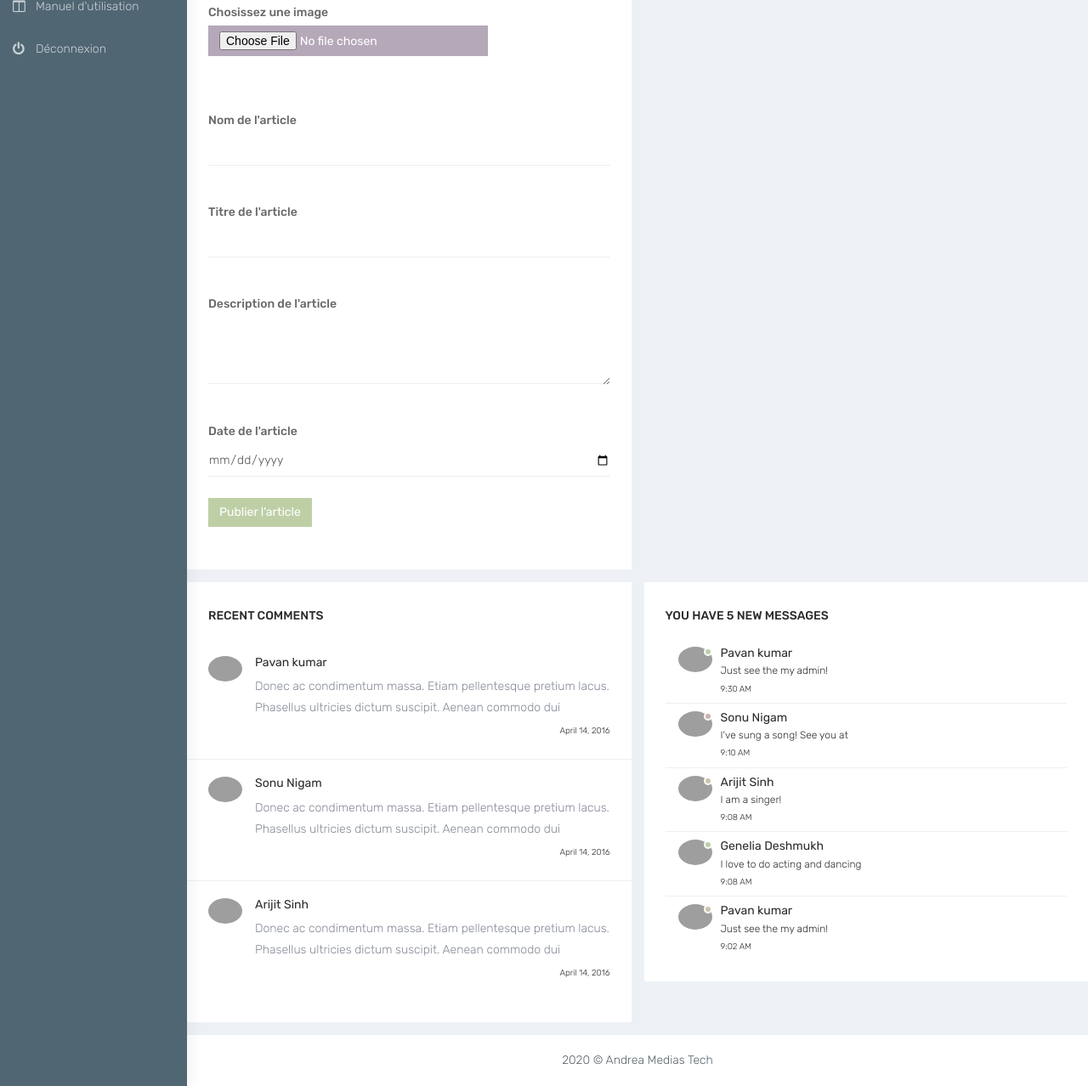
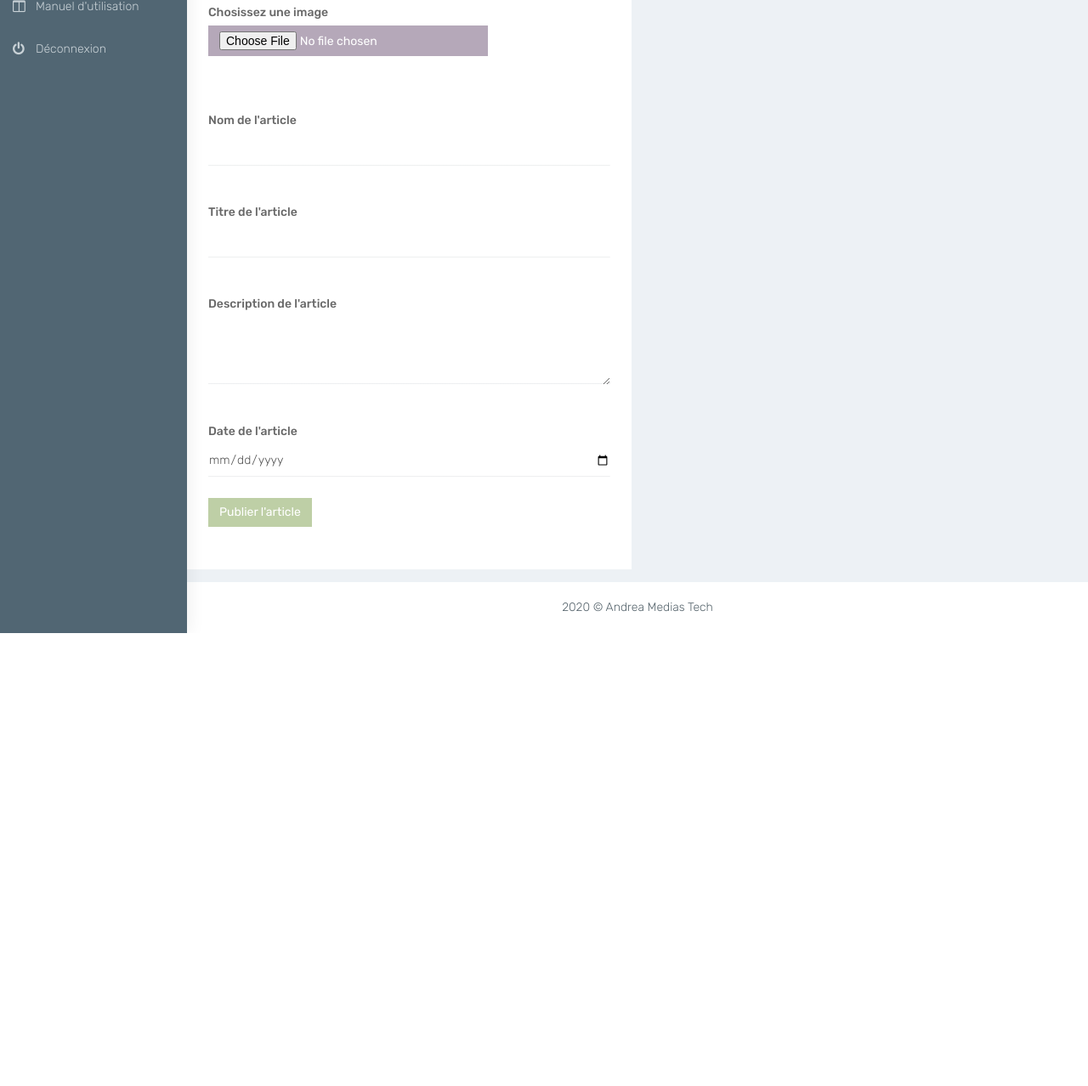
Before and after one commit to patheomwiko/dimsocial, a CodeIgniter app: page /dimsocial/admin in a window 1280 px wide. Shown: the part 407-1685 px from the top of the page at 85% size. After the commit the page ends 1152 px from the top, so only its background shows below. Run offline with CodeIgniter, Linux system fonts and the light colour scheme; some libraries are stand-ins or nearby versions; grey boxes are pictures that could not be loaded.

Commit message:
modification admin

```diff
--- a/application/views/admin/index.php
+++ b/application/views/admin/index.php
@@ -244,66 +244,7 @@
                     </div>
                 </div>
          </div>
-                <!-- /.row -->
-                <!-- row -->
-                <div class="row">
-                    <div class="col-md-12 col-lg-6 col-sm-12">
-                        <div class="white-box">
-                            <h3 class="box-title">Recent Comments</h3>
-                            <div class="comment-center">
-                                <div class="comment-body">
-                                    <div class="user-img"> <img src="../plugins/images/users/pawandeep.jpg" alt="user" class="img-circle"></div>
-                                    <div class="mail-contnet">
-                                        <h5>Pavan kumar</h5> <span class="mail-desc">Donec ac condimentum massa. Etiam pellentesque pretium lacus. Phasellus ultricies dictum suscipit. Aenean commodo dui pellentesque molestie feugiat.</span><a href="javacript:void(0)" class="action"><i class="ti-close text-danger"></i></a> <a href="javacript:void(0)" class="action"><i class="ti-check text-success"></i></a><span class="time pull-right">April 14, 2016</span></div>
-                                </div>
-                                <div class="comment-body">
-                                    <div class="user-img"> <img src="../plugins/images/users/sonu.jpg" alt="user" class="img-circle"> </div>
-                                    <div class="mail-contnet">
-                                        <h5>Sonu Nigam</h5> <span class="mail-desc">Donec ac condimentum massa. Etiam pellentesque pretium lacus. Phasellus ultricies dictum suscipit. Aenean commodo dui pellentesque molestie feugiat.</span><a href="javacript:void(0)" class="action"><i class="ti-close text-danger"></i></a> <a href="javacript:void(0)" class="action"><i class="ti-check text-success"></i></a><span class="time pull-right">April 14, 2016</span></div>
-                                </div>
-                                <div class="comment-body b-none">
-                                    <div class="user-img"> <img src="../plugins/images/users/arijit.jpg" alt="user" class="img-circle"> </div>
-                                    <div class="mail-contnet">
-                                        <h5>Arijit Sinh</h5> <span class="mail-desc">Donec ac condimentum massa. Etiam pellentesque pretium lacus. Phasellus ultricies dictum suscipit. Aenean commodo dui pellentesque molestie feugiat. </span><a href="javacript:void(0)" class="action"><i class="ti-close text-danger"></i></a> <a href="javacript:void(0)" class="action"><i class="ti-check text-success"></i></a><span class="time pull-right">April 14, 2016</span></div>
-                                </div>
-                            </div>
-                        </div>
-                    </div>
-                    <div class="col-lg-6 col-md-12 col-sm-12">
-                        <div class="white-box">
-                            <h3 class="box-title">You have 5 new messages</h3>
-                            <div class="message-center">
-                                <a href="#">
-                                    <div class="user-img"> <img src="../plugins/images/users/pawandeep.jpg" alt="user" class="img-circle"> <span class="profile-status online pull-right"></span> </div>
-                                    <div class="mail-contnet">
-                                        <h5>Pavan kumar</h5> <span class="mail-desc">Just see the my admin!</span> <span class="time">9:30 AM</span> </div>
-                                </a>
-                                <a href="#">
-                                    <div class="user-img"> <img src="../plugins/images/users/sonu.jpg" alt="user" class="img-circle"> <span class="profile-status busy pull-right"></span> </div>
-                                    <div class="mail-contnet">
-                                        <h5>Sonu Nigam</h5> <span class="mail-desc">I've sung a song! See you at</span> <span class="time">9:10 AM</span> </div>
-                                </a>
-                                <a href="#">
-                                    <div class="user-img"> <img src="../plugins/images/users/arijit.jpg" alt="user" class="img-circle"> <span class="profile-status away pull-right"></span> </div>
-                                    <div class="mail-contnet">
-                                        <h5>Arijit Sinh</h5> <span class="mail-desc">I am a singer!</span> <span class="time">9:08 AM</span> </div>
-                                </a>
-                                <a href="#">
-                                    <div class="user-img"> <img src="../plugins/images/users/genu.jpg" alt="user" class="img-circle"> <span class="profile-status online pull-right"></span> </div>
-                                    <div class="mail-contnet">
-                                        <h5>Genelia Deshmukh</h5> <span class="mail-desc">I love to do acting and dancing</span> <span class="time">9:08 AM</span> </div>
-                                </a>
-                                <a href="#" class="b-none">
-                                    <div class="user-img"> <img src="../plugins/images/users/pawandeep.jpg" alt="user" class="img-circle"> <span class="profile-status offline pull-right"></span> </div>
-                                    <div class="mail-contnet">
-                                        <h5>Pavan kumar</h5> <span class="mail-desc">Just see the my admin!</span> <span class="time">9:02 AM</span> </div>
-                                </a>
-                            </div>
-                        </div>
-                    </div>
-                </div>
-                <!-- /.row -->
-            </div>
+
             <!-- /.container-fluid -->
             <footer class="footer text-center"> 2020 &copy; Andrea Medias Tech </footer>
         </div>
```
